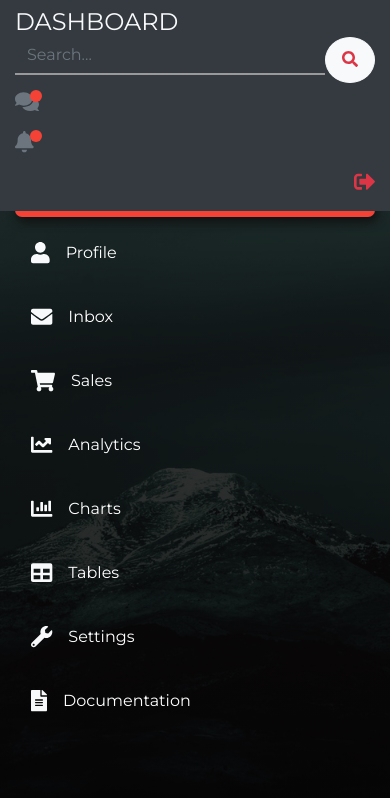
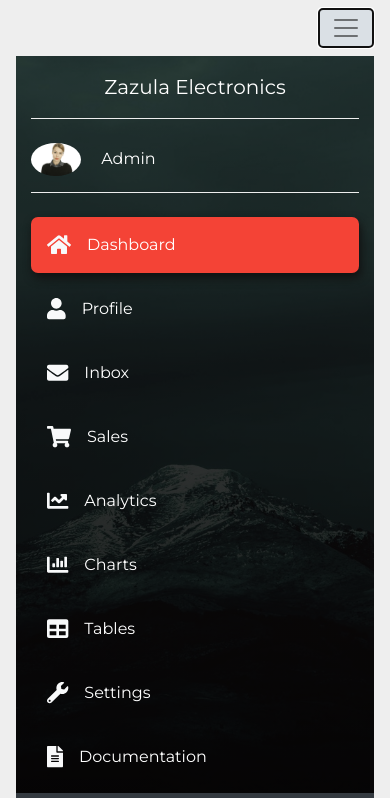
Before and after one commit to kwalczak80/Admin-Dashboard, a plain HTML site: page index.html in a window 390 px wide. Both pictures are taken after a click on the button 346 px from the left and 28 px from the top of the page. Shown: the top 798 px of the page. Drawn offline with nearby package versions, Linux system fonts and the light colour scheme.

Commit message:
Add media queries

```diff
--- a/index.html
+++ b/index.html
@@ -41,7 +41,7 @@
         <div class="container-fluid">
           <div class="row">
             <!-- Sidebar -->
-            <div class="col-lg-3 sidebar fixed-top">
+            <div class="col-xl-2 col-lg-3 col-md-4 sidebar fixed-top">
               <a
                 href=""
                 class="navbar-brand text-white d-block mx-auto text-center py-3 mb-4 bottom-border"
@@ -114,7 +114,9 @@
             <!-- End of Sidebar -->
 
             <!-- Top-nav -->
-            <div class="col-lg-9 ml-auto bg-dark fixed-top py-2">
+            <div
+              class="col-xl-10 col-lg-9 col-md-8 ml-auto bg-dark fixed-top py-2 top-navbar"
+            >
               <div class="row align-items-center">
                 <div class="col-md-4">
                   <h4 class="text-light text-uppercase mb-0">Dashboard</h4>
@@ -145,7 +147,7 @@
                         ><i class="fas fa-bell text-muted fa-lg"></i
                       ></a>
                     </li>
-                    <li class="nav-item ml-auto">
+                    <li class="nav-item ml-md-auto">
                       <a href="#" class="nav-link"
                         ><i class="fas fa-sign-out-alt text-danger fa-lg"></i
                       ></a>
--- a/style.css
+++ b/style.css
@@ -82,4 +82,14 @@ body {
   transition: all 0.4s;
 }
 
+@media (max-width: 768px) {
+  .sidebar {
+    position: static;
+    height: auto;
+  }
+  .top-navbar {
+    position: static;
+  }
+}
+
 /* End of Navbar */
```
